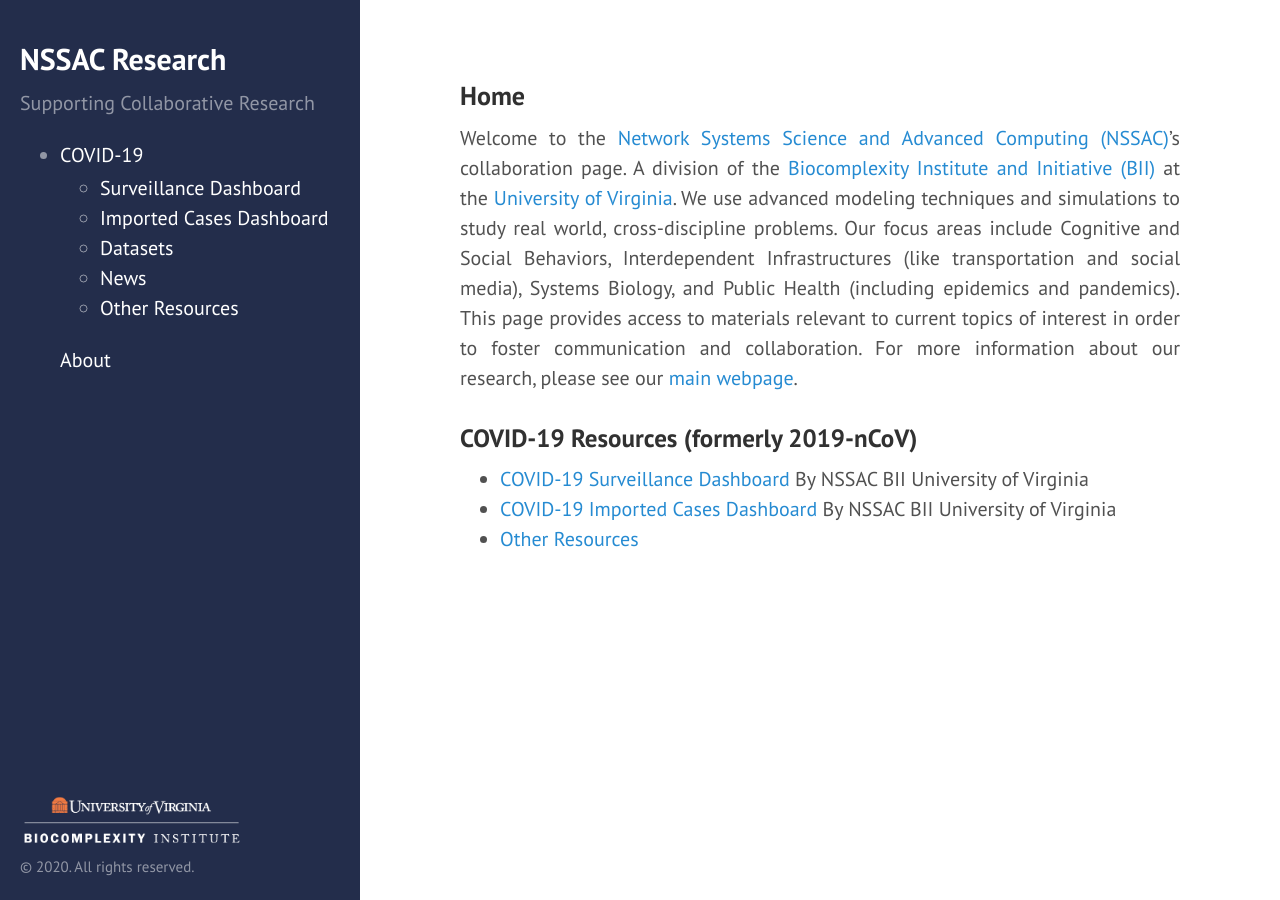
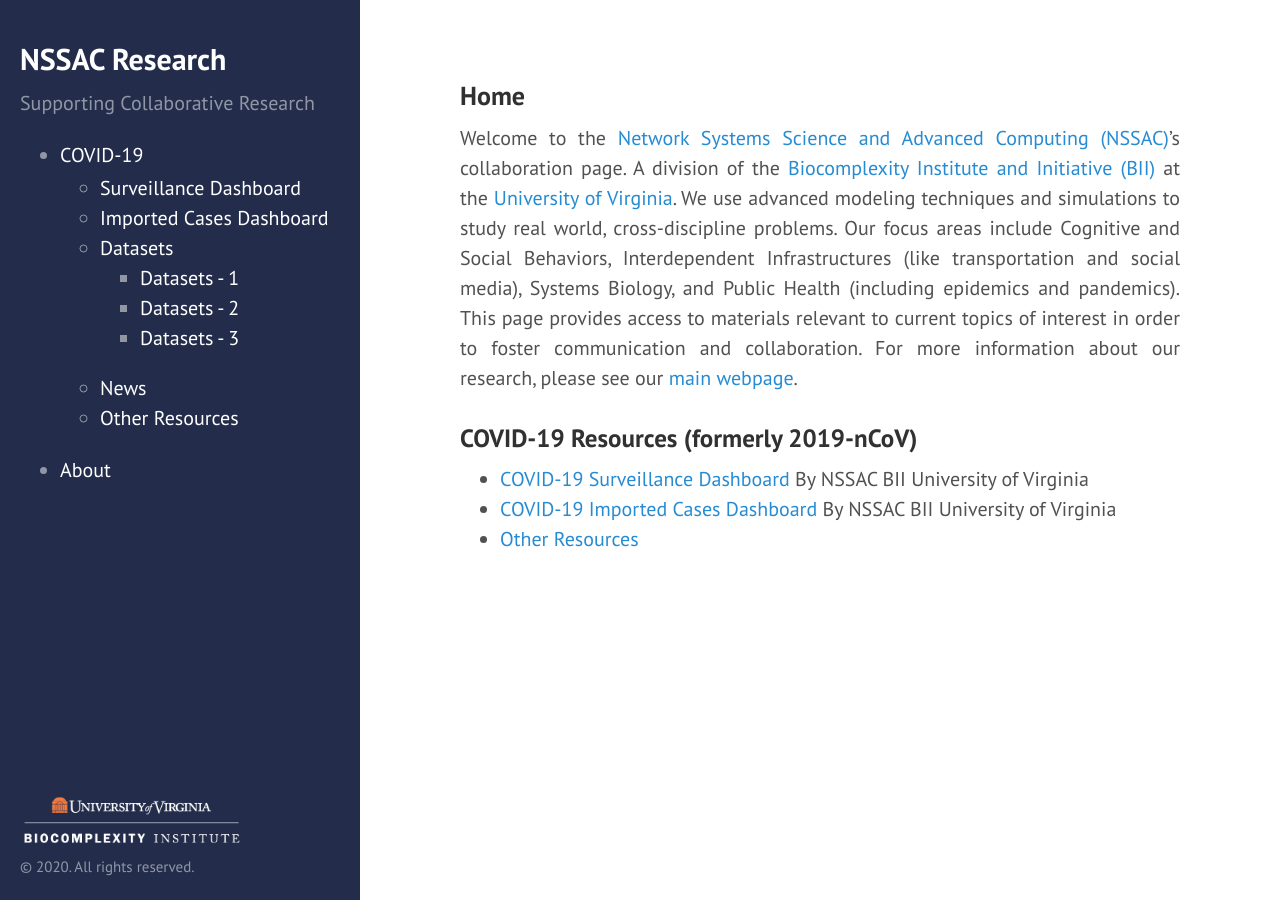
Before and after one commit to mehta-gaurav/mehta-gaurav.github.io, a Jekyll site: the page built from index.md, in a window 1280 px wide. Built offline with Jekyll 4.4.1, drawn with Linux system fonts in a browser that asks for light colours.

Commit message:
Update sidebar.html

```diff
--- a/_includes/sidebar.html
+++ b/_includes/sidebar.html
@@ -8,26 +8,31 @@
       </h2>
       <p class="lead">{{ site.description }}</p>
    </div>
-
    <nav class="sidebar-nav">
       <ul>
-        <!--li><a class="sidebar-nav-item{% if page.url == site.baseurl %} active{% endif %}" href="{{ site.baseurl }}">Home</a></li-->
-        <li><a class="sidebar-nav-item{% if page.url == site.dashboardUrl %} active{% endif %}" href="{{ site.dashboardUrl }}">COVID-19</a>
+         <!-- <li><a class="sidebar-nav-item{% if page.url == site.baseurl %} active{% endif %}" href="{{ site.baseurl }}">Home</a></li> -->
+         <li>
+            <a class="sidebar-nav-item{% if page.url == site.dashboardUrl %} active{% endif %}" href="{{ site.dashboardUrl }}">COVID-19</a>
             <ul>
                <li><a href="#">Surveillance Dashboard</a></li>
                <li><a href="#">Imported Cases Dashboard</a></li>
-			<li><a href="#">Datasets</a></li>
+               <li>
+                  <a href="#">Datasets</a>
+                  <ul>
+                     <li><a href="#">Datasets - 1</a></li>
+                     <li><a href="#">Datasets - 2</a></li>
+                     <li><a href="#">Datasets - 3</a>
+                  </ul>
+               </li>
                <li><a href="#">News</a></li>
                <li><a href="#">Other Resources</a></li>
             </ul>
-      <a class="sidebar-nav-item{% if page.url == site.aboutUrl %} active{% endif %}" href="{{ site.aboutUrl }}">About</a>
+         </li>
+         <li><a class="sidebar-nav-item{% if page.url == site.aboutUrl %} active{% endif %}" href="{{ site.aboutUrl }}">About</a></li>
       </ul>
-
    </nav>
-
    <div class="sidebar-sticky">
       <a href="https://biocomplexity.virginia.edu" target="_blank"><img src="images/bii_logo_v5-01.png" style="width: 70%; margin: 0;"></a>
       <p style="font-size: 15px;">&copy; {{ site.time | date: '%Y' }}. All rights reserved.</p>
    </div>
 </div>
-</div>
```
Lines whose indentation alone changed are shown as unchanged.
